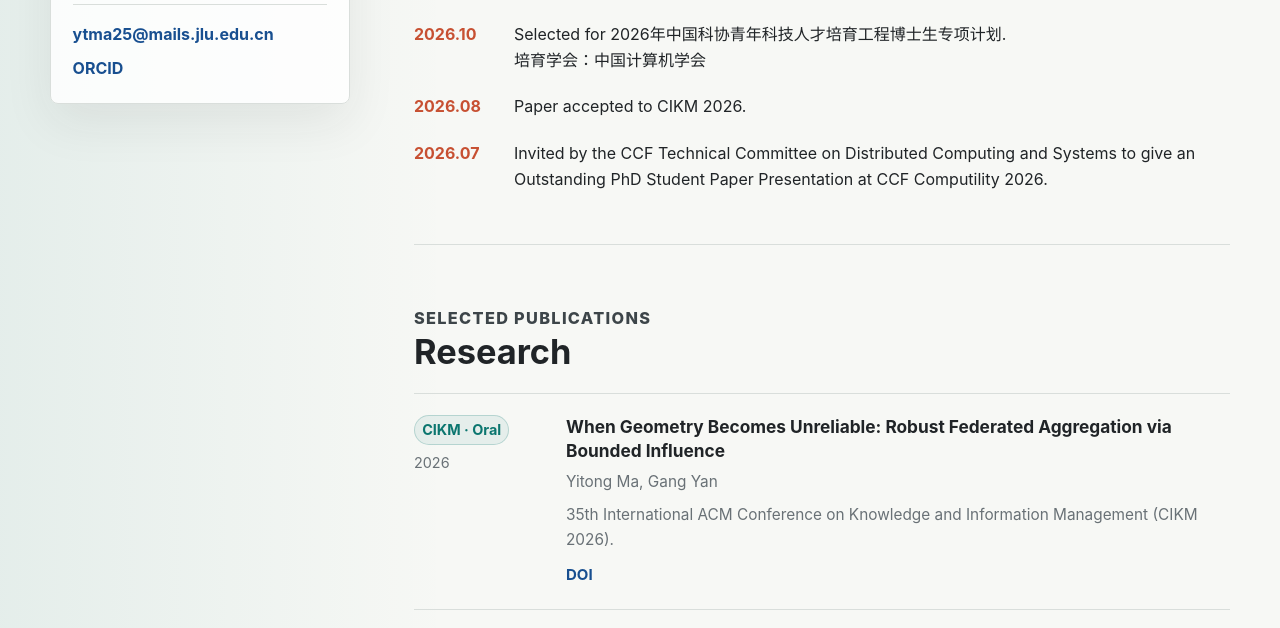
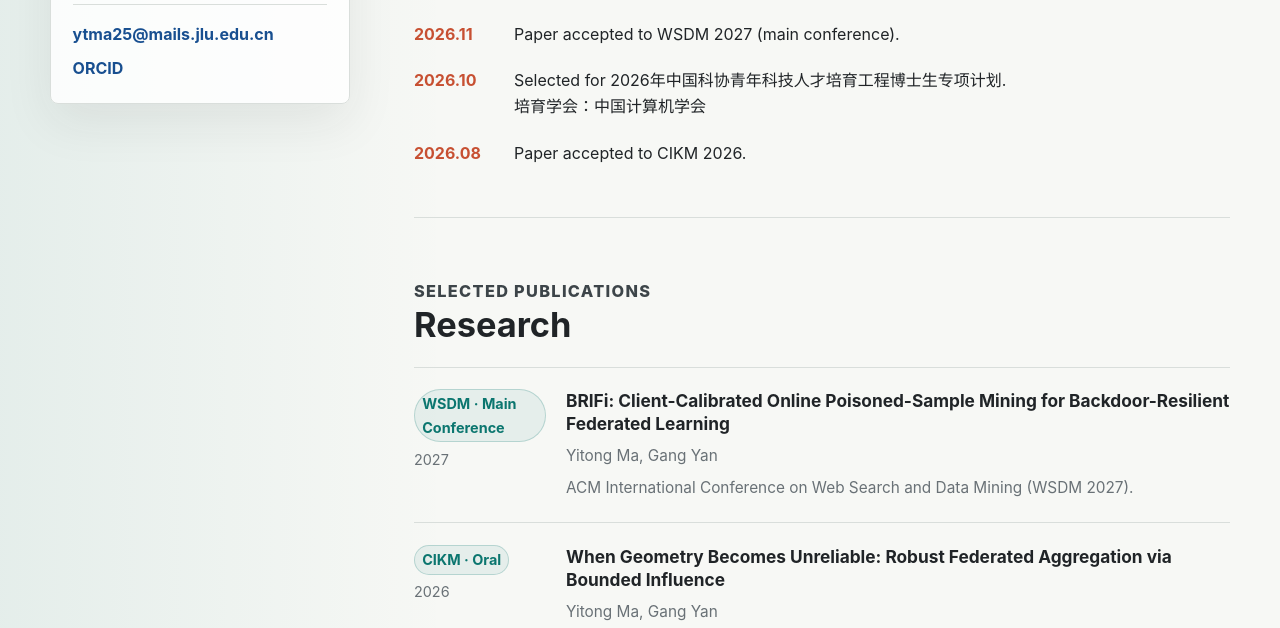
Before and after one commit to ytma-phoenix/ytma-phoenix.github.io, a plain HTML site: page index.html in a window 1280 px wide. Shown: the part 538-1166 px from the top of the page. Drawn offline with Linux system fonts and the light colour scheme.

Commit message:
Add WSDM 2027 paper and update news and honors

```diff
--- a/index.html
+++ b/index.html
@@ -55,16 +55,16 @@
           </div>
           <ul class="news-list">
             <li>
+              <time datetime="2026-11">2026.11</time>
+              <span>Paper accepted to WSDM 2027 (main conference).</span>
+            </li>
+            <li>
               <time datetime="2026-10">2026.10</time>
               <span>Selected for 2026年中国科协青年科技人才培育工程博士生专项计划.<br />培育学会：中国计算机学会</span>
             </li>
             <li>
               <time datetime="2026-08">2026.08</time>
               <span>Paper accepted to CIKM 2026.</span>
-            </li>
-            <li>
-              <time datetime="2026-07">2026.07</time>
-              <span>Invited by the CCF Technical Committee on Distributed Computing and Systems to give an Outstanding PhD Student Paper Presentation at CCF Computility 2026.</span>
             </li>
           </ul>
         </section>
@@ -74,6 +74,20 @@
             <p class="eyebrow">Selected Publications</p>
             <h2>Research</h2>
           </div>
+
+          <article class="publication">
+            <div class="pub-meta">
+              <span class="venue">WSDM · Main Conference</span>
+              <span>2027</span>
+            </div>
+            <div>
+              <h3>BRIFi: Client-Calibrated Online Poisoned-Sample Mining for Backdoor-Resilient Federated Learning</h3>
+              <p>
+                Yitong Ma, Gang Yan
+              </p>
+              <p>ACM International Conference on Web Search and Data Mining (WSDM 2027).</p>
+            </div>
+          </article>
 
           <article class="publication">
             <div class="pub-meta">
@@ -199,6 +213,10 @@
           </div>
           <ul class="timeline">
             <li>
+              <time datetime="2026-10">2026.10</time>
+              <span>Selected for 2026年中国科协青年科技人才培育工程博士生专项计划.<br />培育学会：中国计算机学会</span>
+            </li>
+            <li>
               <time datetime="2026-08">2026.08</time>
               <span>KDD 2026 Best Reviewer</span>
             </li>
@@ -289,7 +307,7 @@
         </section>
 
     <footer class="site-footer">
-      <p>Last updated: September 2026</p>
+      <p>Last updated: November 2026</p>
     </footer>
   </body>
 </html>
```
